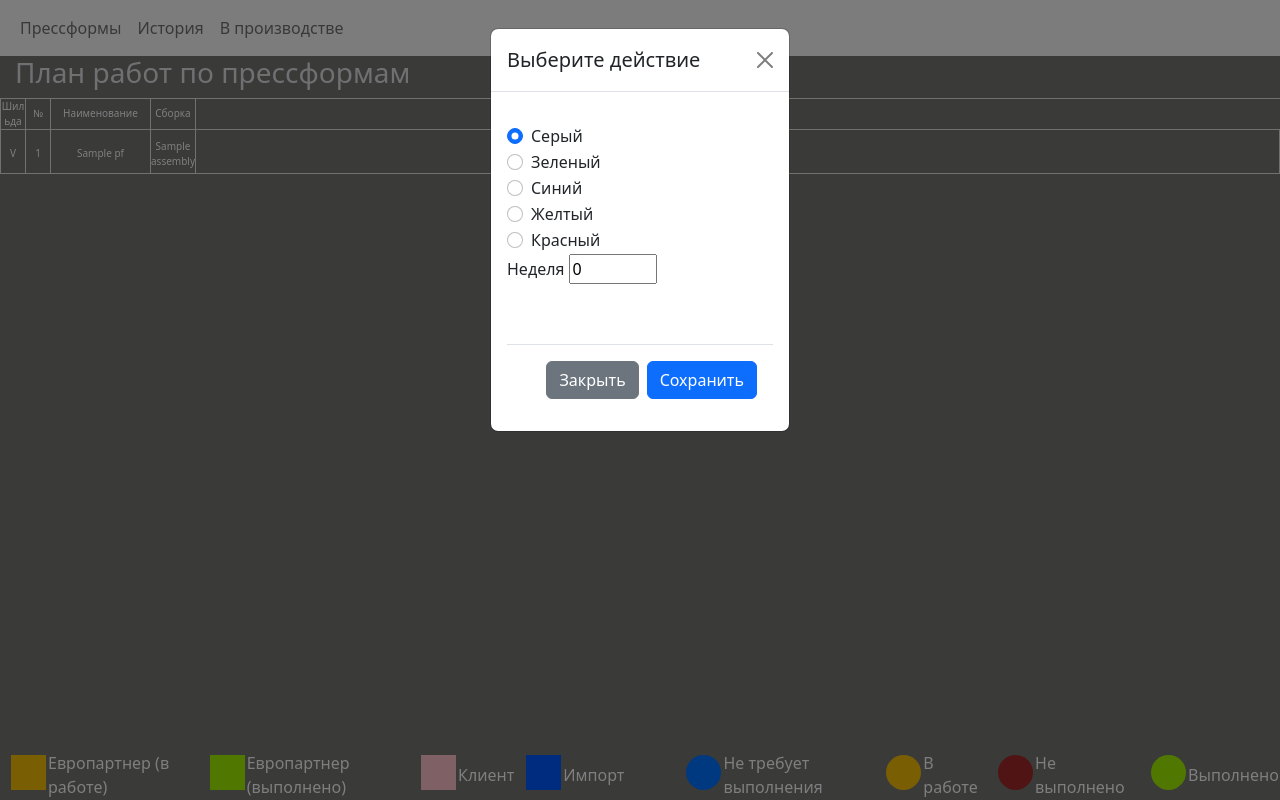
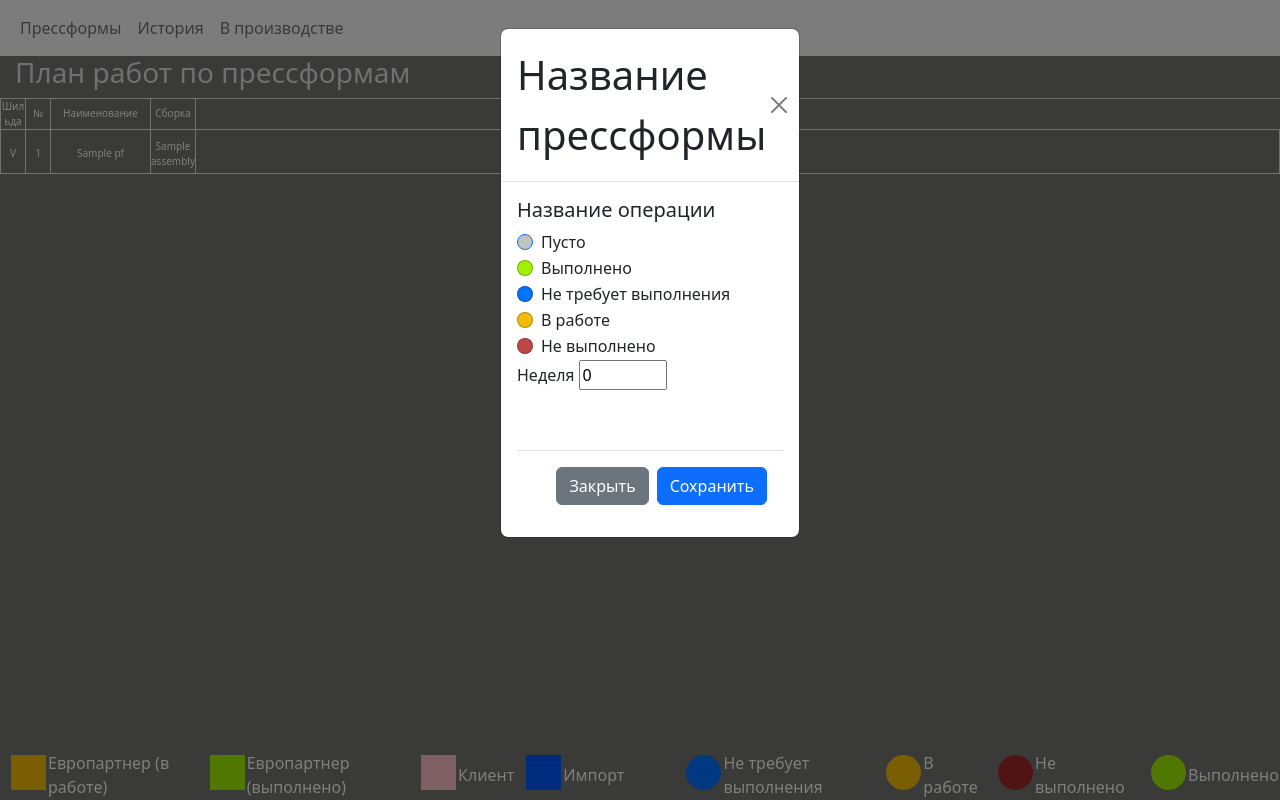
Before and after one commit to Serebryakov-Maxim/europartner-app, a Django app: template pressforms/templates/pressforms/production.html in a window 1280 px wide, after a click that opens the changed part. Run offline with Django 4.2, Linux system fonts and the light colour scheme; tables that the repository leaves empty hold one stand-in row (values such as "Sample post"); the template is opened without the code that fills it: values that come from a table or form of the project are taken from there, most other values are stand-ins (such as "Sample title", 1, 10 or a date in 2020).

Commit message:
Подправил модальное окно

```diff
--- a/pressforms/templates/pressforms/production.html
+++ b/pressforms/templates/pressforms/production.html
@@ -14,46 +14,46 @@
     <h3> План работ по прессформам</h3>
 </div>
 
-<!-- Modal -->
+<!-- Модальное окно -->
 <div class="modal fade" id="Modal" tabindex="-1" aria-labelledby="ModalLabel" aria-hidden="true">
-  <div class="modal-dialog modal-sm">
+  <div class="modal-dialog modal-sm" style="left: 10px;">
     <div class="modal-content">
       <div class="modal-header">
-        <h1 class="modal-title fs-5" id="ModalLabel">Выберите действие</h1>
+        <h1 class="modal-title" id="ModalLabel">Название прессформы</h1>
         <button type="button" class="btn-close" data-bs-dismiss="modal" aria-label="Close"></button>
       </div>
       <div class="modal-body">
         <form method="POST" action="{% url 'pressforms:operation' %}">
           {% csrf_token %}
-          <p id="operation"></p>
+          <h5 id="operation">Название операции</h5>
           <div class="form-check">
-            <input class="form-check-input" type="radio" name="oper" id="Radios1" value="0" checked>
+            <input class="form-check-input" type="radio" name="oper" id="Radios1" value="0" checked style="background: #c3c3bf; ">
             <label class="form-check-label" for="Radios1">
-              Серый
+              Пусто
             </label>
           </div>
           <div class="form-check">
-            <input class="form-check-input" type="radio" name="oper" id="Radios2" value="1">
+            <input class="form-check-input" type="radio" name="oper" id="Radios2" value="1" style="background: #a1f003;">
             <label class="form-check-label" for="Radios2">
-              Зеленый
+              Выполнено
             </label>
           </div>
           <div class="form-check">
-            <input class="form-check-input" type="radio" name="oper" id="Radios3" value="2">
+            <input class="form-check-input" type="radio" name="oper" id="Radios3" value="2" style="background: #0073ff;">
             <label class="form-check-label" for="Radios3">
-              Синий
+              Не требует выполнения
             </label>
           </div>
           <div class="form-check">
-            <input class="form-check-input" type="radio" name="oper" id="Radios4" value="3">
+            <input class="form-check-input" type="radio" name="oper" id="Radios4" value="3" style="background: #f3bc07;">
             <label class="form-check-label" for="Radios4">
-              Желтый
+              В работе
             </label>
           </div>
           <div class="form-check">
-            <input class="form-check-input" type="radio" name="oper" id="Radios5" value="4">
+            <input class="form-check-input" type="radio" name="oper" id="Radios5" value="4" style="background: #aa1614c9;">
             <label class="form-check-label" for="Radios5">
-              Красный
+              Не выполнено
             </label>
           </div>
           <div>
```
Also changed, not shown: pressforms/static/pressforms/css/production.css (line endings or trailing spaces).
